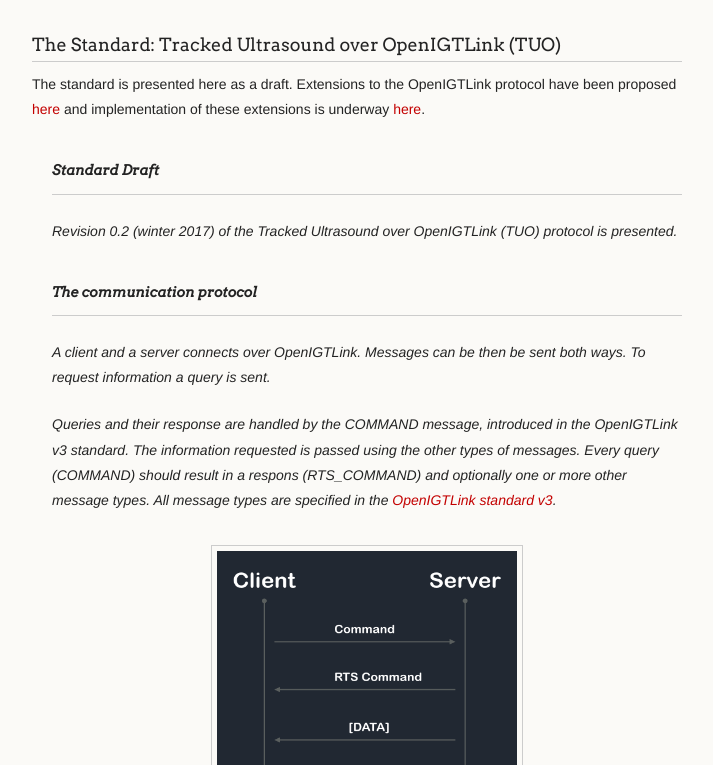
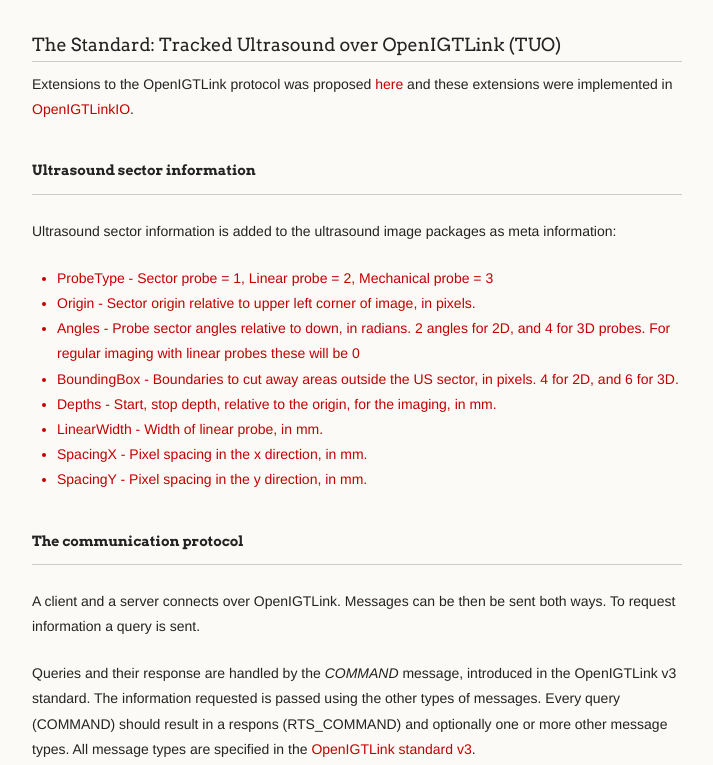
Before and after one commit to IGSIO/igsio.github.io, a plain HTML site: page index.html in a window 1280 px wide. Shown: the part 860-1625 px from the top of the page, without its empty margins (278-991 px from the left). Drawn offline with Linux system fonts and the light colour scheme.

Commit message:
Added short section for ultrasound sector meta information

```diff
--- a/index.html
+++ b/index.html
@@ -61,13 +61,23 @@
 <h3>
 <a id="the-standard-tracked-ultrasound-over-openigtlink-tuo" class="anchor" href="#the-standard-tracked-ultrasound-over-openigtlink-tuo" aria-hidden="true"><span class="octicon octicon-link"></span></a>The Standard: Tracked Ultrasound over OpenIGTLink (TUO)</h3>
 
-<p>The standard is presented here as a draft. Extensions to the OpenIGTLink protocol have been proposed <a href="http://openigtlink.org/protocols/v3_proposal.html">here</a> and implementation of these extensions is underway <a href="https://github.com/IGSIO/OpenIGTLinkIO">here</a>.</p>
+<p>Extensions to the OpenIGTLink protocol was proposed <a href="http://openigtlink.org/protocols/v3_proposal.html">here</a> and these extensions were implemented in <a href="https://github.com/IGSIO/OpenIGTLinkIO">OpenIGTLinkIO</a>.</p>
 
-<blockquote>
 <h4>
-<a id="standard-draft" class="anchor" href="#standard-draft" aria-hidden="true"><span class="octicon octicon-link"></span></a>Standard Draft</h4>
+<a id="ultrasound-sector-information" class="anchor" href="#ultrasound-sector-information" aria-hidden="true"><span class="octicon octicon-link"></span></a>Ultrasound sector information</h4>
 <hr>
-<p>Revision 0.2 (winter 2017) of the Tracked Ultrasound over OpenIGTLink (TUO) protocol is presented.</p>
+<p>Ultrasound sector information is added to the ultrasound image packages as meta information: <a ref="http://openigtlink.org/developers/spec#meta-data"OpenIGTLink specification</a></p>
+
+<ul>
+<li>ProbeType - Sector probe = 1, Linear probe = 2, Mechanical probe = 3</li>
+<li>Origin - Sector origin relative to upper left corner of image, in pixels.</li>
+<li>Angles - Probe sector angles relative to down, in radians. 2 angles for 2D, and 4 for 3D probes. For regular imaging with linear probes these will be 0</li>
+<li>BoundingBox - Boundaries to cut away areas outside the US sector, in pixels. 4 for 2D, and 6 for 3D.</li>
+<li>Depths - Start, stop depth, relative to the origin, for the imaging, in mm.</li>
+<li>LinearWidth - Width of linear probe, in mm.</li>
+<li>SpacingX - Pixel spacing in the x direction, in mm.</li>
+<li>SpacingY - Pixel spacing in the y direction, in mm.</li>
+</ul>
 
 <h4>
 <a id="commands" class="anchor" href="#commands" aria-hidden="true"><span class="octicon octicon-link"></span></a>The communication protocol</h4>
```
